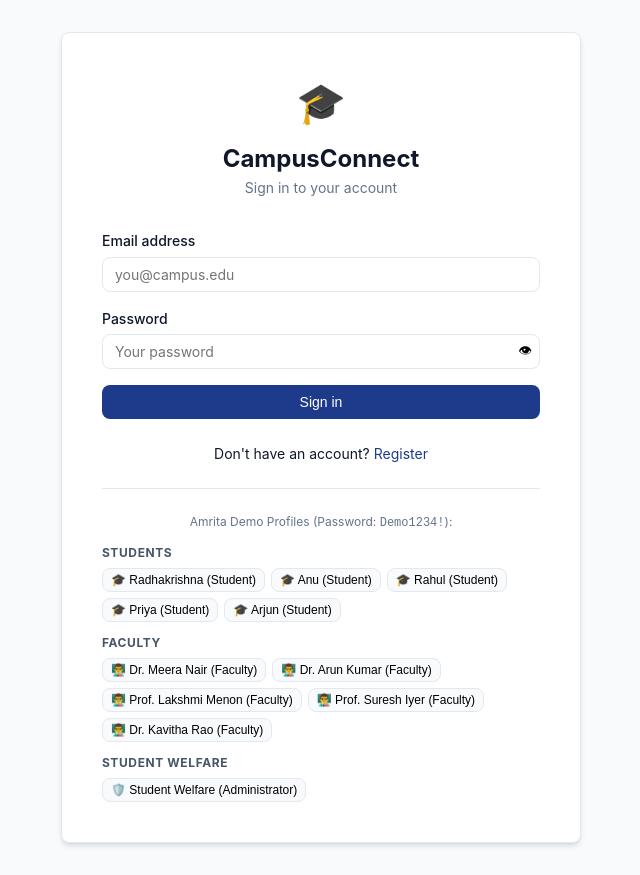
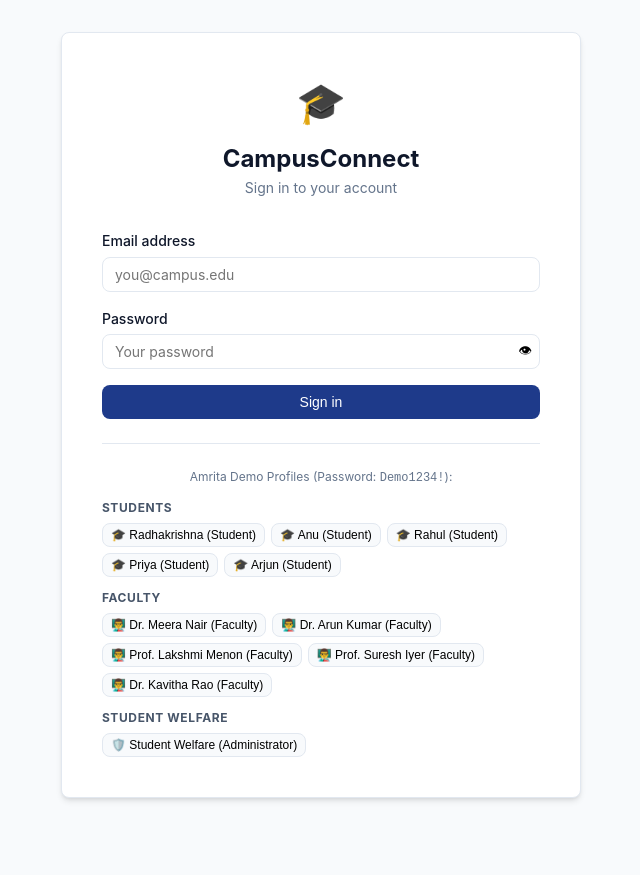
Before and after one commit to OligarchExpert/CampusConnect, a React (Vite) app in the folder client/: page /login in a window 1280 px wide. Shown: the whole page, without its empty margins (319-959 px from the left). After the commit the page ends 830 px from the top, so only its background shows below. Built offline with nearby package versions, Linux system fonts and the light colour scheme.

Commit message:
fix(auth): remove register link from login page

```diff
--- a/client/src/pages/Login.jsx
+++ b/client/src/pages/Login.jsx
@@ -1,5 +1,5 @@
 import React, { useState } from 'react';
-import { Link, useNavigate, useLocation } from 'react-router-dom';
+import { useNavigate, useLocation } from 'react-router-dom';
 import { useAuth } from '../context/AuthContext';
 
 export default function Login() {
@@ -79,7 +79,6 @@ export default function Login() {
         </form>
 
         <div className="auth-footer">
-          <p>Don't have an account? <Link to="/register">Register</Link></p>
           <div className="demo-accounts">
             <p className="demo-label" style={{ marginBottom: '12px' }}>
               Amrita Demo Profiles (Password: <code>Demo1234!</code>):
```
